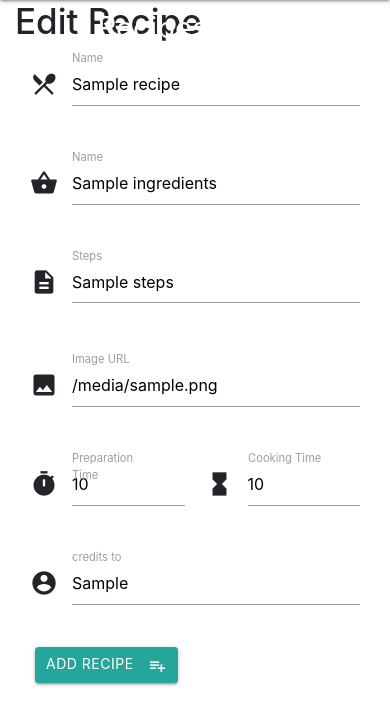
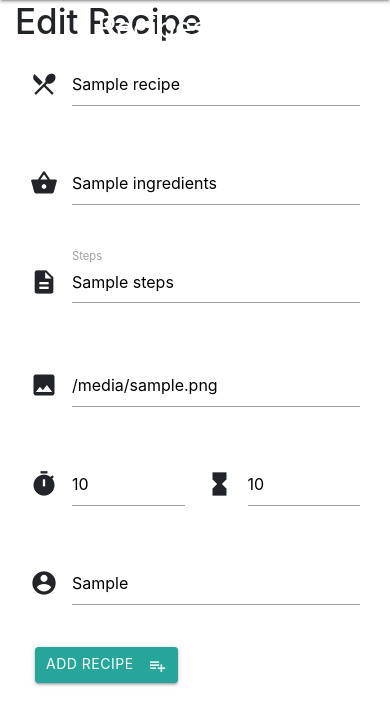
Before and after one commit to Code-Institute-Submissions/recipes-1, a Flask app: template templates/edit_recipes.html in a window 390 px wide. Shown: the part 56-781 px from the top of the page. Run offline with Flask 2, Linux system fonts and the light colour scheme; the template is opened without the code that fills it: most values are stand-ins (such as "Sample title", 1, 10 or a date in 2020); some libraries are stand-ins or nearby versions.

Commit message:
changed labels to placeholder in forms for user access in mobile view

```diff
--- a/templates/edit_recipes.html
+++ b/templates/edit_recipes.html
@@ -6,15 +6,14 @@
       <div class="row">
         <div class="input-field col s6">
           <i class="material-icons prefix">local_dining</i>
-          <input id="username" name='name'  type="text" value='{{recipes.name}}' class="validate" !required>
-          <label for="icon_prefix">Name</label>
+          <input id="username" name='name'  type="text" value='{{recipes.name}}' class="validate" placeholder="Name" !required>
         </div>
         </div>
         <div class="row">
         <div class="input-field col s6">
           <i class="material-icons prefix">shopping_basket</i>
-          <input id="username" name='ingredients'  type="text" value='{{recipes.ingredients}}' class="validate" !required>
-          <label for="icon_prefix">Name</label>
+          <input id="username" name='ingredients'  type="text" value='{{recipes.ingredients}}' class="validate" placeholder="Ingredients" !required>
+
         </div>
         </div>
         <div class="row">
@@ -27,27 +26,26 @@
       <div class="row">
         <div class="input-field col s6">
           <i class="material-icons prefix">insert_photo</i>
-          <input id="imageURL" name="imageURL" type="text" value='{{recipes.imageURL}}' class="validate">
-          <label for="icon_telephone">Image URL</label>
+          <input id="imageURL" name="imageURL" type="text" value='{{recipes.imageURL}}' placeholder="Image URL" class="validate">
+
         </div>
       </div>
       <div class="row">
         <div class="input-field col s6">
           <i class="material-icons prefix">timer</i>
-          <input id="preparation" name="preparation" type="text" value='{{recipes.preparation}}'class="validate">
-          <label for="icon_telephone">Preparation Time</label>
+          <input id="preparation" name="preparation" type="text" value='{{recipes.preparation}}' placeholder="Preparation Time" class="validate">
+
         </div>
                 <div class="input-field col s6">
           <i class="material-icons prefix">hourglass_full</i>
-          <input id="cooking" name="cooking" type="text" class="validate" value='{{recipes.cooking}}'>
-          <label for="icon_telephone">Cooking Time</label>
+          <input id="cooking" name="cooking" type="text" class="validate" placeholder="Cooking Time" value='{{recipes.cooking}}'>
+
         </div>
       </div>
       <div class="row">
         <div class="input-field col s6">
           <i class="material-icons prefix">account_circle</i>
-          <input id="credit" name='credit'type="text" class="validate" value='{{recipes.creditTo}}'>
-          <label for="icon_telephone">credits to</label>
+          <input id="credit" name='credit'type="text" class="validate" placeholder="credits to" value='{{recipes.creditTo}}'>
         </div>
       </div>
         <div class="row">
```
Also changed, not shown: templates/add_recipes.html (+9 -12 lines), templates/edit_register.html (+3 -6 lines).
